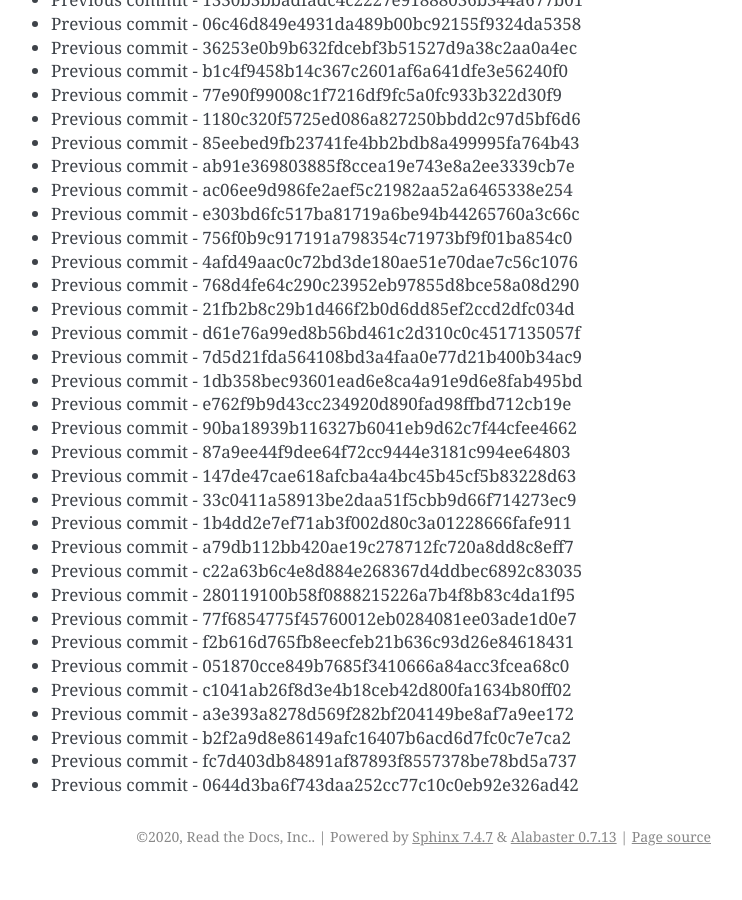
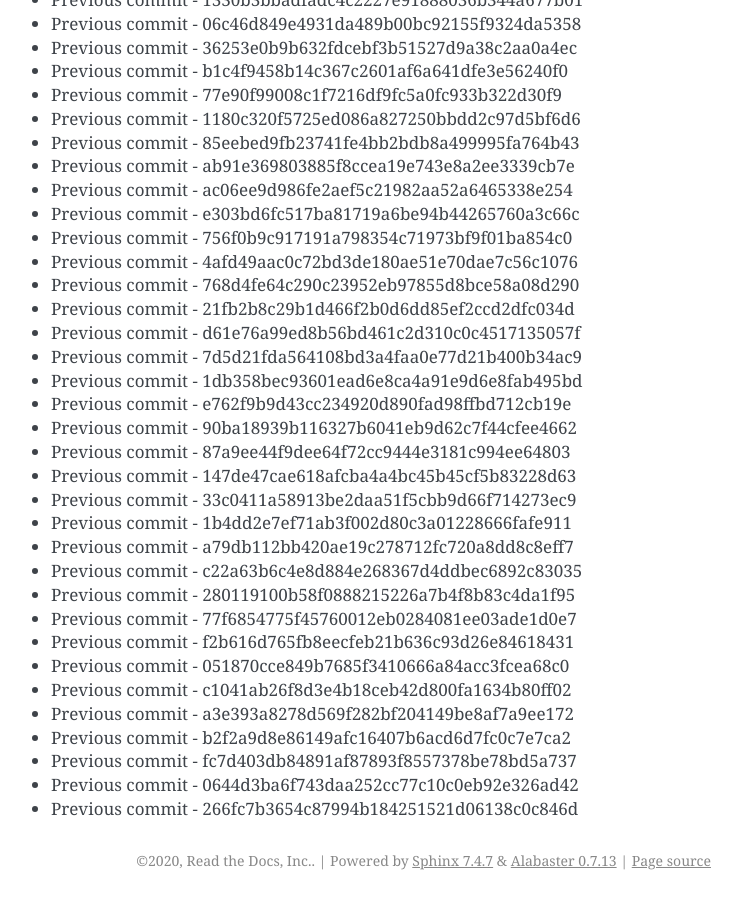
Before and after one commit to readthedocs/rtd-git-stresstest, a Sphinx documentation site: the page built from docs/updates.rst, in a window 1280 px wide and 900 px high, scrolled down 66335 px. Shown: the whole window, without its empty margins (399-1141 px from the left). Built offline with Sphinx 7.4.7, drawn with Linux system fonts in a browser that asks for light colours; before the commit the page ends 67211 px from its top, so only the background shows below that.

Commit message:
Generating commit from previous: 266fc7b3654c87994b184251521d06138c0c846d

```diff
--- a/docs/updates.rst
+++ b/docs/updates.rst
@@ -2819,3 +2819,4 @@ It can be tested for any performance characteristics.
 * Previous commit - b2f2a9d8e86149afc16407b6acd6d7fc0c7e7ca2
 * Previous commit - fc7d403db84891af87893f8557378be78bd5a737
 * Previous commit - 0644d3ba6f743daa252cc77c10c0eb92e326ad42
+* Previous commit - 266fc7b3654c87994b184251521d06138c0c846d
```
